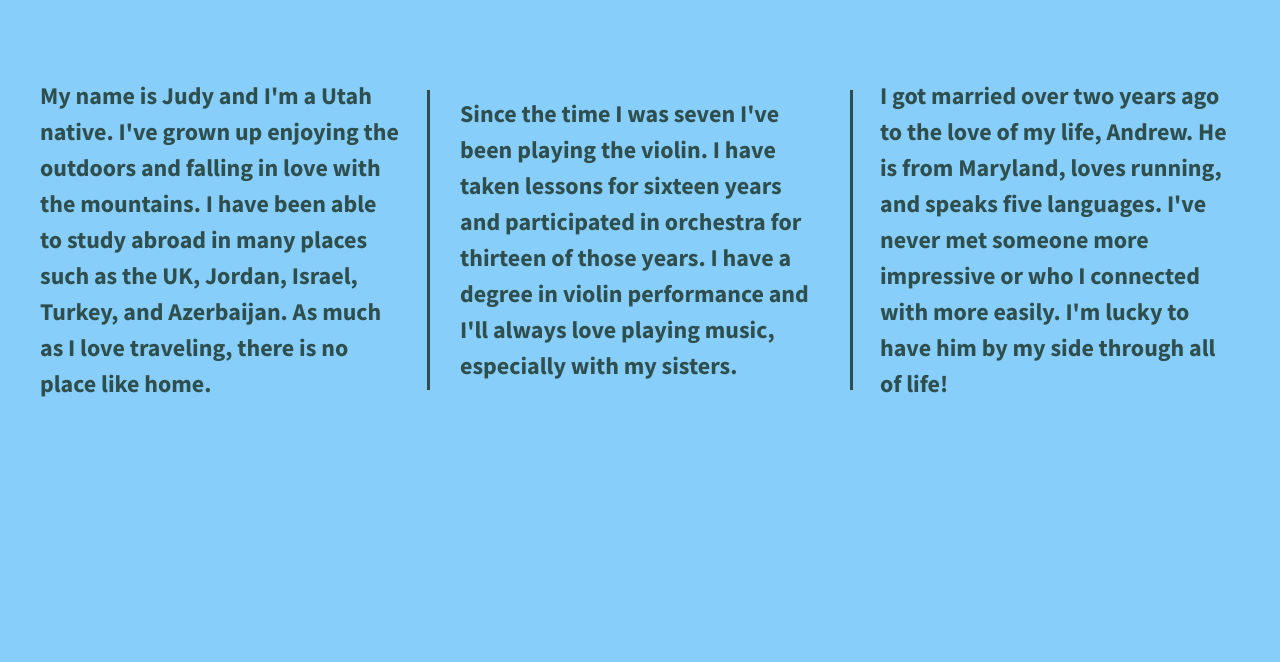
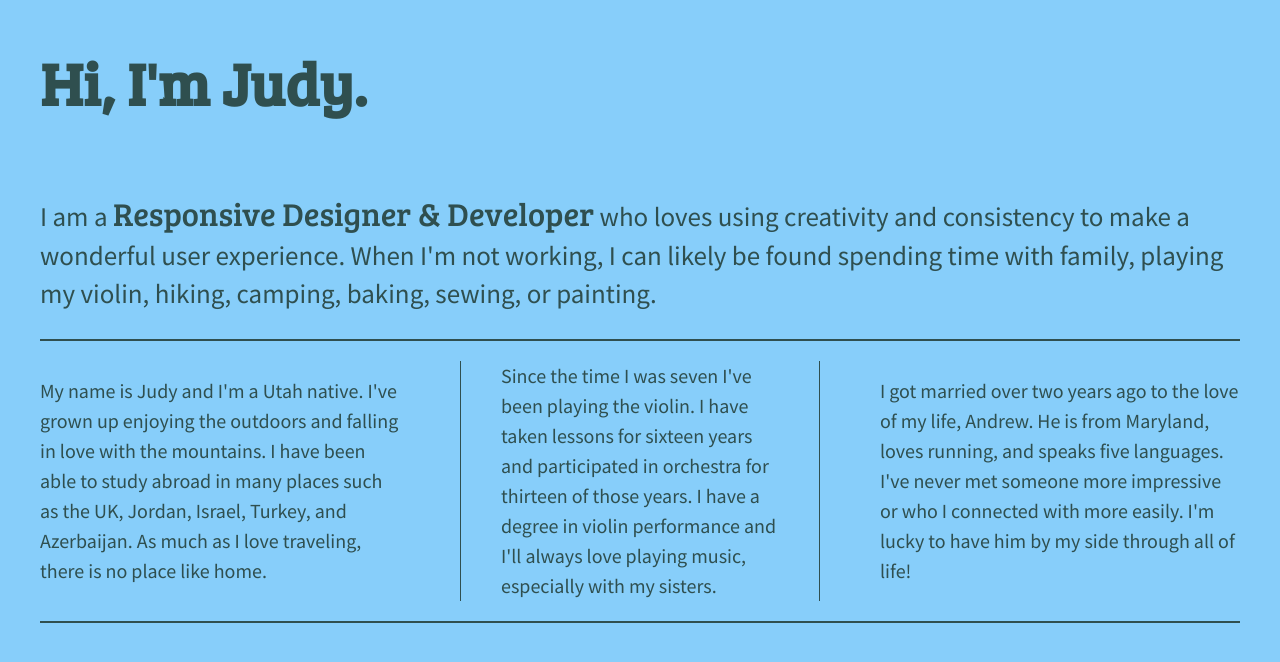
Before and after one commit to judy-b/flexbox-divs-project, a plain HTML site: page index.html in a window 1280 px wide. Drawn offline with nearby package versions, Linux system fonts and the light colour scheme.

Commit message:
Personalized the website and added a header and footer

```diff
--- a/css/main.css
+++ b/css/main.css
@@ -99,42 +99,69 @@ textarea {
 html {
   background-color: lightskyblue;
   height: 100%;
+  width: 100%;
 }
 
 body {
   font-family: 'Source Sans Pro', sans-serif;
-  padding: 2em;
+  padding: 0em 2em;
   font-size: 1.25em;
-  height: 100%;
+  color: darkslategray;
+  display: flex;
+  justify-content: center;
 }
 
-.wrapper {
-  font-weight: 700;
+.flex-container {
   display: flex;
   justify-content: space-between;
-  align-items: center;
-  margin-top: 50px;
+  flex-flow: row wrap;
+  max-width: 1200px;
 }
 
-.div-1, .div-2, .div-3 {
+p span {
+    font-family: "Bree Serif", serif;
+    font-size: 1.2em;
+}
 
-  color: darkslategrey;
+header,
+footer {
+    width: 100%;
+    display: flex;
+    justify-content: flex-start;
+}
+
+header h1 {
+    font-family: "Bree Serif", serif;
+    font-size: 3em;
+}
+
+main {
+    width: 100%;
+    display: flex;
+    justify-content: center;
+    border-bottom: 2px solid darkslategrey;
+}
+
+main p {
+    font-size: 1.35em;
+}
+
+.flex-items {
   line-height: 1.5em;
-  font-size: 1.2em;
-  height: 300px;
+  font-size: 1em;
   display: flex;
-  width: 30%;
   justify-content: center;
   align-items: center;
-
+  border-bottom: 2px solid darkslategrey;
 }
 
-.div-2 {
-    border-left: darkslategrey solid 3px;
-    border-right: darkslategrey solid 3px;
-    padding: 0px 30px;
+footer {
+    border-top: 2px solid darkslategray;
 }
 
+footer i {
+    padding: 30px 20px 0 0;
+}
 
 /* ==========================================================================
    Helper classes
@@ -223,6 +250,27 @@ body {
     /* Style adjustments for high resolution devices */
 }
 
+@media all and (max-width: 768px) {
+    body {
+        padding: 1em
+    }
+}
+
+@media (min-width: 1200px) {
+    .flex-items {
+        flex-basis: 30%;
+        border-bottom: none;
+    }
+
+    .div-2  p {
+        border-left: 1px solid darkslategrey;
+        border-right: 1px solid darkslategray;
+        padding: 0 40px;
+    }
+}
+
+
+
 /* ==========================================================================
    Print styles.
    Inlined to avoid the additional HTTP request:
--- a/index.html
+++ b/index.html
@@ -15,22 +15,37 @@
         <script src="js/vendor/modernizr-2.8.3.min.js"></script>
         <link href='http://fonts.googleapis.com/css?family=Lora:700' rel='stylesheet' type='text/css'>
         <link href='http://fonts.googleapis.com/css?family=Source+Sans+Pro:400,700' rel='stylesheet' type='text/css'>
+        <link rel="preconnect" href="https://fonts.googleapis.com">
+<link rel="preconnect" href="https://fonts.gstatic.com" crossorigin>
+<link href="https://fonts.googleapis.com/css2?family=Bree+Serif&family=Montserrat:wght@500&display=swap" rel="stylesheet">
     </head>
     <body>
         <!--[if lt IE 8]>
             <p class="browserupgrade">You are using an <strong>outdated</strong> browser. Please <a href="http://browsehappy.com/">upgrade your browser</a> to improve your experience.</p>
         <![endif]-->
 
-        <section class="wrapper">
-            <div class="div-1">
-                My name is Judy and I'm a Utah native. I've grown up enjoying the outdoors and falling in love with the mountains. I have been able to study abroad in many places such as the UK, Jordan, Israel, Turkey, and Azerbaijan. As much as I love traveling, there is no place like home.
+        <section class="flex-container">
+            <header>
+                <h1>Hi, I'm Judy.</h1>
+            </header>
+            <main>
+                <p>I am a <span>Responsive Designer & Developer</span> who loves using creativity and consistency to make a wonderful user experience.
+                    When I'm not working, I can likely be found spending time with family, playing my violin, hiking, camping, baking, sewing, or painting.</p>
+            </main>
+            <div class="div-1 flex-items">
+                <p>My name is Judy and I'm a Utah native. I've grown up enjoying the outdoors and falling in love with the mountains. I have been able to study abroad in many places such as the UK, Jordan, Israel, Turkey, and Azerbaijan. As much as I love traveling, there is no place like home.</p>
             </div>
-            <div class="div-2">
-                Since the time I was seven I've been playing the violin. I have taken lessons for sixteen years and participated in orchestra for thirteen of those years. I have a degree in violin performance and I'll always love playing music, especially with my sisters.
+            <div class="div-2 flex-items" >
+                <p>Since the time I was seven I've been playing the violin. I have taken lessons for sixteen years and participated in orchestra for thirteen of those years. I have a degree in violin performance and I'll always love playing music, especially with my sisters.</p>
             </div>
-            <div class="div-3">
-                I got married over two years ago to the love of my life, Andrew. He is from Maryland, loves running, and speaks five languages. I've never met someone more impressive or who I connected with more easily. I'm lucky to have him by my side through all of life!
+            <div class="div-3 flex-items">
+                <p>I got married over two years ago to the love of my life, Andrew. He is from Maryland, loves running, and speaks five languages. I've never met someone more impressive or who I connected with more easily. I'm lucky to have him by my side through all of life!</p>
             </div>
+            <footer>
+                <i class="fab fa-twitter"></i>
+                <i class="fab fa-linkedin"></i>
+                <i class=" fab fa-pinterest"></i>
+            </footer>
         </section>
 
         <script src="https://ajax.googleapis.com/ajax/libs/jquery/1.11.3/jquery.min.js"></script>
```
